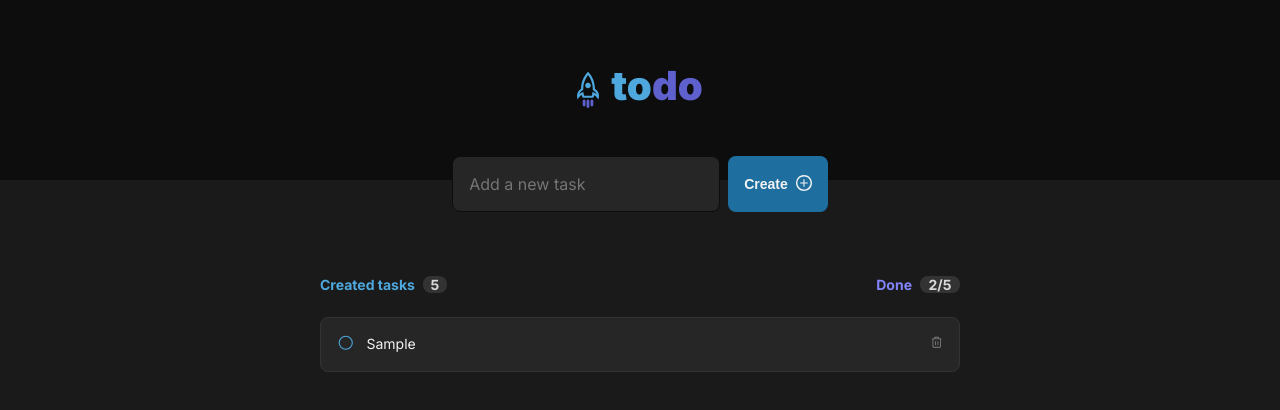
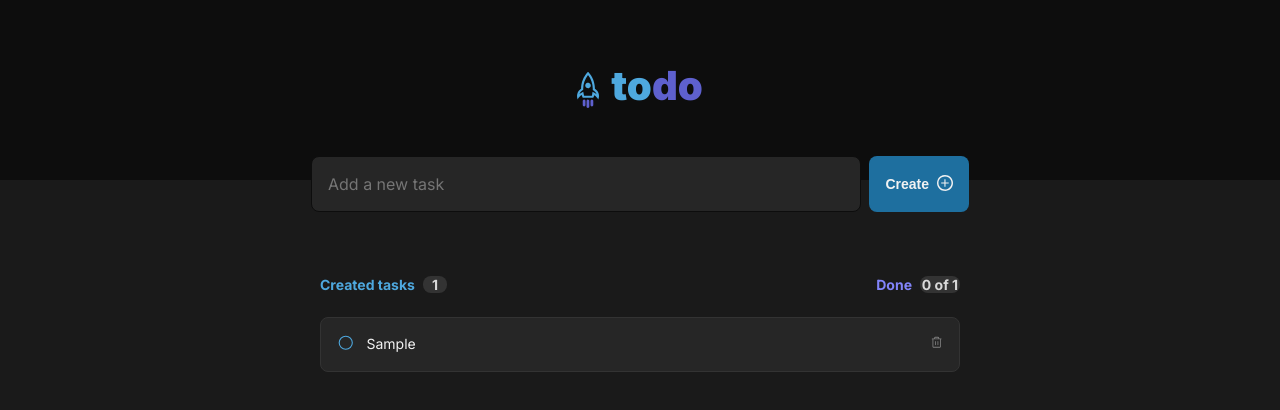
Before and after one commit to meanifreitas/todo-list, a React (Vite) app: page / in a window 1280 px wide. Both pictures are taken after typing "Sample" into the empty fields and a click on the button "Create". Shown: the top 410 px of the page. Built offline with nearby package versions, Linux system fonts and the light colour scheme.

Commit message:
Finishing project

```diff
--- a/src/App.jsx
+++ b/src/App.jsx
@@ -5,21 +5,27 @@ import styles from './App.module.css';
 import Header from './components/Header';
 import Input from './components/Input';
 import Button from './components/Button';
-import Tasks from './components/Tasks';
+import TasksHeader from './components/TasksHeader';
+
+import { Trash, Circle, CheckCircle } from '@phosphor-icons/react';
 
 function App() {
-  const [text, setText] = React.useState(null);
+  const [text, setText] = React.useState('');
   const [tasks, setTasks] = React.useState([]);
+  const [createdTasks, setCreatedTasks] = React.useState(0);
+  const [doneTasks, setDoneTasks] = React.useState(0);
 
   function handleSubmit(event) {
     event.preventDefault();
-    if (!text || text == '') {
-      //erro
+    if (!text || text.trim() == '') {
+      setText('');
+      return;
     } else {
       setTasks([...tasks, {
         checked: false,
         description: text
       }]);
+      setCreatedTasks(createdTasks + 1);
       setText('');
     }
   }
@@ -28,18 +34,44 @@ function App() {
     setText(target.value);
   }
 
+  function handleCheckTask(currentTask) {
+    let checked = currentTask.checked;
+    setTasks(tasks => tasks.map(task => task === currentTask ? {...task, checked: !checked} : task));
+
+    if (checked) setDoneTasks(doneTasks - 1);
+    else setDoneTasks(doneTasks + 1);
+  }
+
+  function handleDeleteTask(currentTask) {
+    let newTasks = tasks.filter(task => task !== currentTask);
+    setTasks(newTasks);
+    setCreatedTasks(createdTasks - 1);
+    if (currentTask.checked) setDoneTasks(doneTasks - 1);
+  }
+
   return (
     <>
     <header onSubmit={handleSubmit}>
       <Header />
-      <form className={styles.container}>
+      <form className={styles.form}>
         <Input value={text} onChange={handleChange}/>
         <Button title="Create"/>
       </form>
     </header>
-    <Tasks tasks={tasks}/>
+    <TasksHeader created={createdTasks} done={doneTasks}/>
+    {tasks.map(task => {
+      return <div key={task.description} className={styles.taskContainer}>
+        <div className={styles.task}>
+          <button onClick={() => handleCheckTask(task)} className={styles.checkbox}>{task.checked ? <CheckCircle size={17.5} /> : <Circle size={17.5}/> }</button>
+          <div className={styles.content}>
+            <p>{task.description}</p>
+          </div>
+          <button onClick={() => handleDeleteTask(task)} className={styles.remove}><Trash /></button>
+        </div>
+      </div>
+    })}
     </>
   );
 }
 
-export default App
+export default App;
--- a/src/App.module.css
+++ b/src/App.module.css
@@ -1,6 +1,54 @@
-.container {
+.form {
   display: flex;
   justify-content: center;
   gap: 0.5rem;
   margin: -1.5rem 0 4rem 0;
 }
+
+.taskContainer {
+  display: flex;
+  justify-content: center;
+}
+
+.taskContainer + .taskContainer {
+  margin-top: 0.75rem;
+}
+
+.task {
+  background-color: var(--gray-500);
+  border-radius: 8px;
+  border: 1px solid var(--gray-400);
+  display: flex;
+  justify-content: space-between;
+  padding: 1rem;
+  width: 50%;
+}
+
+.content {
+  flex: 1;
+  padding: 0 0.75rem;
+}
+
+.checkbox {
+  background: transparent;
+  border: 0;
+  color: var(--blue);
+}
+
+.remove {
+  background: transparent;
+  border: 0;
+  color: var(--gray-300)
+}
+
+p {
+  color: var(--gray-100);
+  font-size: .875rem;
+  line-height: 140%;
+}
+
+@media screen and (max-width: 1024px) {
+  .task {
+    width: 90vw;
+  }
+}
--- a/src/components/Input.module.css
+++ b/src/components/Input.module.css
@@ -5,4 +5,5 @@
   padding: 16px;
   align-self: flex-start;
   color: var(--gray-100);
+  width: 43vw;
 }
--- a/src/components/Task.jsx
+++ /dev/null
@@ -1,23 +0,0 @@
-import React from 'react';
-import { Trash, Circle, CheckCircle } from '@phosphor-icons/react';
-import styles from './Task.module.css';
-
-const Task = ({checked, description}) => {
-  const [done, setDone] = React.useState(checked);
-
-  function handleCheckTask() {
-    setDone(!done);
-  }
-
-  return (
-    <div className={styles.container}>
-      <button onClick={handleCheckTask} className={styles.checkbox}>{done ? <CheckCircle size={17.5} /> : <Circle size={17.5}/> }</button>
-      <div className={styles.content}>
-        <p>{description}</p>
-      </div>
-      <button className={styles.remove}><Trash /></button>
-    </div>
-  );
-}
-
-export default Task;
--- a/src/components/Task.module.css
+++ /dev/null
@@ -1,35 +0,0 @@
-.container {
-  background-color: var(--gray-500);
-  border-radius: 8px;
-  border: 1px solid var(--gray-400);
-  display: flex;
-  justify-content: space-between;
-  padding: 1rem;
-}
-
-.container + .container {
-  margin-top: 0.75rem;
-}
-
-.content {
-  flex: 1;
-  padding: 0 0.75rem;
-}
-
-.checkbox {
-  background: transparent;
-  border: 0;
-  color: var(--blue);
-}
-
-.remove {
-  background: transparent;
-  border: 0;
-  color: var(--gray-300)
-}
-
-p {
-  color: var(--gray-100);
-  font-size: .875rem;
-  line-height: 140%;
-}
--- a/src/components/Tasks.jsx
+++ /dev/null
@@ -1,20 +0,0 @@
-import Task from './Task';
-import styles from './Tasks.module.css';
-
-const Tasks = ({tasks}) => {
-  let createdCount = 5;
-  let doneCount = '2/5'
-  return (
-    <section className={styles.container}>
-      <div className={styles.links}>
-        <a href="#" className={styles.created}>Created tasks <span className={styles.createdCount}>{createdCount}</span></a>
-        <a href="#" className={styles.done}>Done <span className={styles.doneCount}>{doneCount}</span></a>
-      </div>
-      <div className={styles.tasks}>
-        {tasks && tasks.map(task => <Task key={task.description} checked={task.checked} description={task.description}/>)}
-      </div>
-  </section>
-  );
-}
-
-export default Tasks;
--- /dev/null
+++ b/src/components/TasksHeader.jsx
@@ -0,0 +1,14 @@
+import styles from './TasksHeader.module.css';
+
+const TasksHeader = ({created, done}) => {
+  return (
+    <section className={styles.container}>
+      <div className={styles.links}>
+        <a href="#" className={styles.created}>Created tasks <span className={styles.createdCount}>{created}</span></a>
+        <a href="#" className={styles.done}>Done <span className={styles.doneCount}>{done} of {created}</span></a>
+      </div>
+  </section>
+  );
+}
+
+export default TasksHeader;
--- a/src/components/Tasks.module.css
+++ b/src/components/TasksHeader.module.css
@@ -48,13 +48,9 @@
   justify-content: center;
 }
 
-.tasks {
-  width: 50vw;
-}
-
 @media screen and (max-width: 1024px) {
 
-  .links, .tasks {
+  .links {
     width: 90vw;
   }
 }
```
